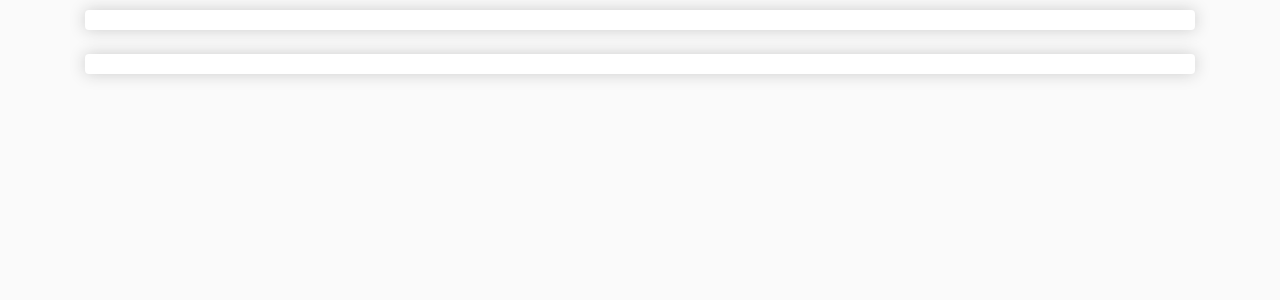
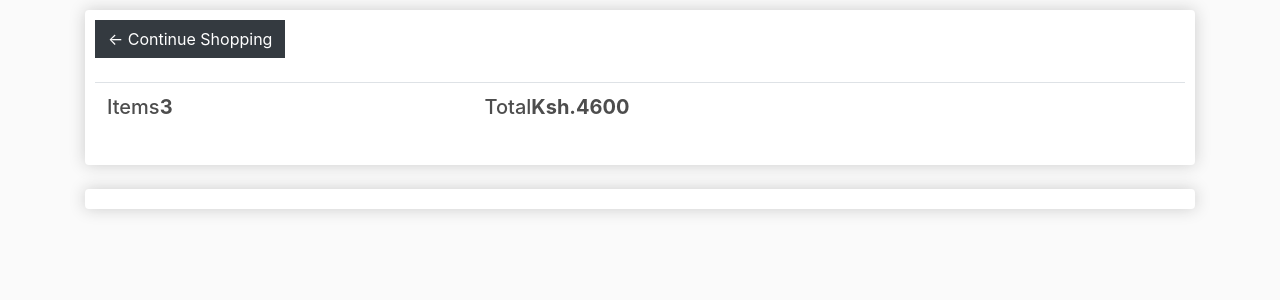
Before and after one commit to CindyKatoni/HeavenScent, a Django app: page /cart/ in a window 1280 px wide. Shown: the part 57-357 px from the top of the page. Run offline with Django 3.2, Linux system fonts and the light colour scheme; lists and menus that the app fills with data are empty; some libraries are stand-ins or nearby versions.

Commit message:
customizing cart page

```diff
--- a/store/templates/store/cart.html
+++ b/store/templates/store/cart.html
@@ -2,7 +2,20 @@
 <div class="row">
     <div class="col-lg-12">
         <div class="box-element">
-
+            <a class="btn btn-dark" href="{% url 'store' %}">&#x2190;
+                Continue Shopping</a>
+            <br>
+            <br>
+            <table class="table">
+                <tr>
+                    <th>
+                        <h5>Items<strong>3</strong></h5>
+                    </th>
+                    <th>
+                        <h5>Total<strong>Ksh.4600</strong></h5>
+                    </th>
+                </tr>
+            </table>
         </div>
         <br>
         <div class="box-element">
```
